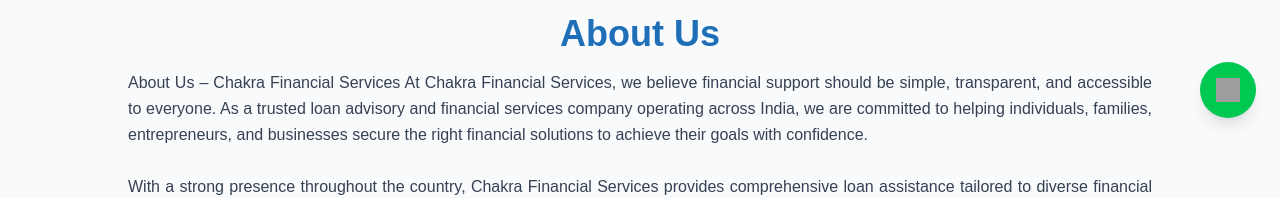
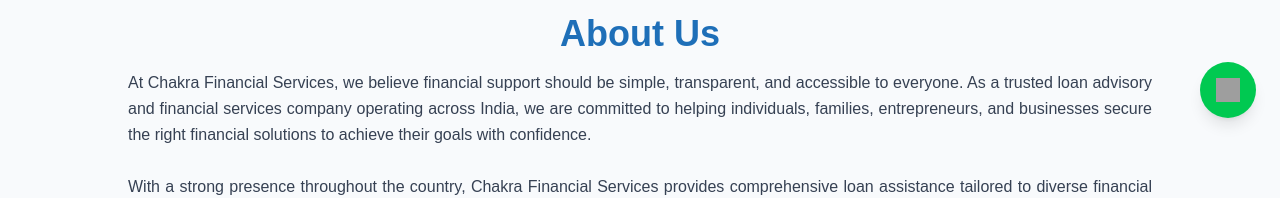
Before and after one commit to Panduarr/chakrafin_redisgn, a Next.js app: page / in a window 1280 px wide. Shown: the part 658-856 px from the top of the page. Built offline with nearby package versions, Linux system fonts and the light colour scheme; grey boxes are pictures that could not be loaded.

Commit message:
v.0.0.0.09

```diff
--- a/src/app/(website)/(home)/page.jsx
+++ b/src/app/(website)/(home)/page.jsx
@@ -126,13 +126,12 @@
         <div className="max-w-5xl mx-auto text-base mb-10 text-justify">
           <p className="text-gray-700  mb-4 leading-relaxed">
             <p>
-              About Us – Chakra Financial Services At Chakra Financial Services,
-              we believe financial support should be simple, transparent, and
-              accessible to everyone. As a trusted loan advisory and financial
-              services company operating across India, we are committed to
-              helping individuals, families, entrepreneurs, and businesses
-              secure the right financial solutions to achieve their goals with
-              confidence.
+              At Chakra Financial Services, we believe financial support should
+              be simple, transparent, and accessible to everyone. As a trusted
+              loan advisory and financial services company operating across
+              India, we are committed to helping individuals, families,
+              entrepreneurs, and businesses secure the right financial solutions
+              to achieve their goals with confidence.
             </p>
             <br />
             <p>
@@ -206,7 +205,7 @@
             {/* Image */}
             <div className="relative w-full h-72 md:h-80 rounded-2xl overflow-hidden ring-4 ring-[#F47C20]/30">
               <Image
-                src="/aboutusimg3.webp"
+                src="/keyperson.png"
                 alt="Key Person"
                 fill
                 className="object-cover"
@@ -220,25 +219,23 @@
               </h3>
               <p className="text-[#F47C20] font-medium mb-4">
                 Chakra Financial Services
-
               </p>
 
               {/* Always visible short text */}
               <p className="text-gray-700 mb-4 leading-relaxed">
-                C S Reddy, the founder of Chakra Financial Services, brings
-                  over 10 years of expertise in the financial sector.
+                C S Reddy, the founder of Chakra Financial Services, brings over
+                10 years of expertise in the financial sector.
               </p>
 
               {/* Toggle text */}
               {showKeyMore && (
                 <p className="text-gray-700 mb-4 leading-relaxed">
-                   With a
-                  strong focus on customer-centric solutions and transparent
-                  loan services, Reddy established the company to help
-                  individuals and businesses access the right financial support
-                  at the right time. His deep industry knowledge and commitment
-                  to excellence have been instrumental in building a trusted
-                  name in the finance industry across India.
+                  With a strong focus on customer-centric solutions and
+                  transparent loan services, Reddy established the company to
+                  help individuals and businesses access the right financial
+                  support at the right time. His deep industry knowledge and
+                  commitment to excellence have been instrumental in building a
+                  trusted name in the finance industry across India.
                 </p>
               )}
 
```
Also changed, not shown: public/keyperson.png (added).
